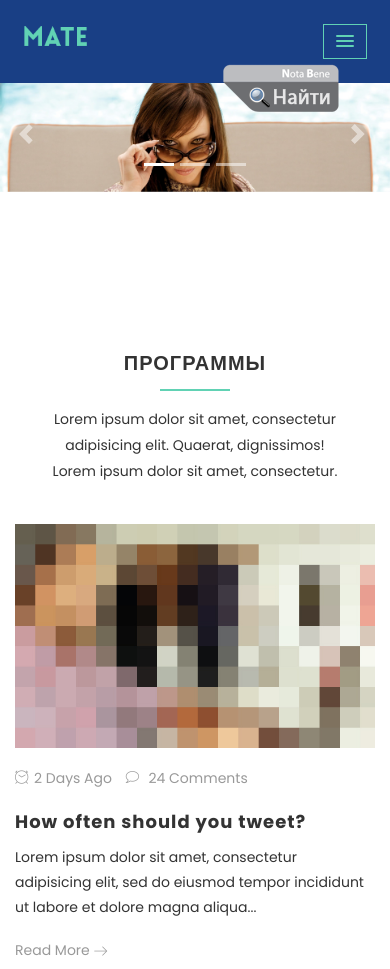
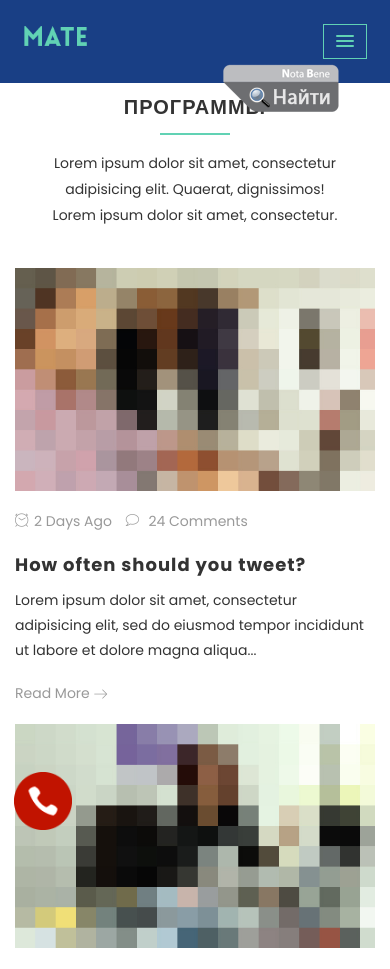
Before and after one commit to DimaObora/HealthOfChildren, a PHP site: page / in a window 390 px wide. Shown: the top 969 px of the page. Run offline with PHP 8.4, Linux system fonts and the light colour scheme.

Commit message:
добавил быстрый звонок и кнопку на верх подрепетировал

```diff
--- a/css/main.css
+++ b/css/main.css
@@ -1907,3 +1907,11 @@ iframe {
 .carousel-inner img {
     width: 100%;
 }
+.coll-back{
+    position: fixed;
+    bottom: 5em;
+    left: 2em;
+}
+#call{
+    width: 55%;
+}
--- a/css/responsive.css
+++ b/css/responsive.css
@@ -1,7 +1,13 @@
 /* only small desktops */
 /* tablets */
 /* only small tablets */
-@media (min-width: 768px) and (max-width: 991px) {
+@media (max-width: 1024px){
+  .back-to-top {
+    bottom: 5em;
+    right: 5em;
+  }
+}
+  @media (min-width: 768px) and (max-width: 991px) {
   #hero-area .contents h1 {
     font-size: 28px;
   }
@@ -105,3 +111,16 @@
   }
 
 }
+@media (max-width: 450px){
+  .back-to-top {
+    bottom: 1em;
+    right: 2em;
+  }
+  .coll-back{
+    bottom: 1em;
+    left: 1em;
+  }
+  #call {
+    width: 45%;
+  }
+}
--- a/index.html
+++ b/index.html
@@ -391,7 +391,7 @@
     </div>
 </header>
 <!-- Slider -->
-<section class="section-slider">
+<section class="section-slider d-none d-sm-block">
     <div id="carouselExampleIndicators" class="carousel slide" data-ride="carousel">
         <ol class="carousel-indicators">
             <li data-target="#carouselExampleIndicators" data-slide-to="0" class="active"></li>
@@ -785,6 +785,7 @@
 </section>
 <!-- Contact Section End -->
 
+<a href="tel://+79883581072" class="coll-back d-md-none"><img id="call" src="img/call.png"></a>
 <!-- Services Section Start -->
 <!--<section id="services" class="section">-->
 
```
Also changed, not shown: img/call.png (added).
